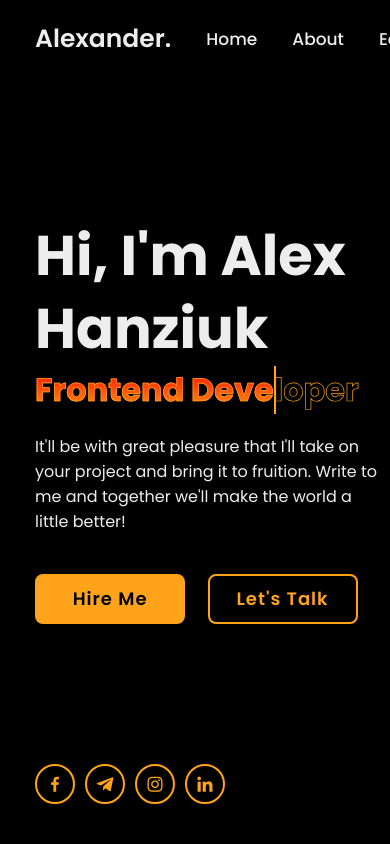
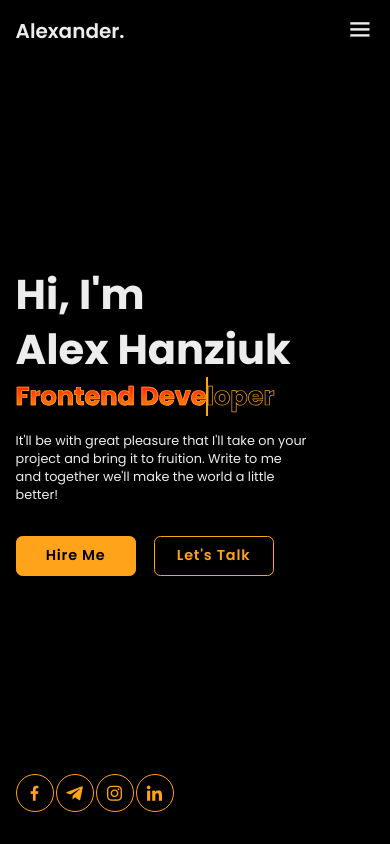
Before and after one commit to AlexanderHanziuk/pet_angular_strapi, an Angular app: page / in a window 390 px wide. Shown: the top 844 px of the page. Built offline with nearby package versions, Linux system fonts and the light colour scheme.

Commit message:
create adaptive styles

```diff
--- a/src/app/pages/components/contact/contact.component.scss
+++ b/src/app/pages/components/contact/contact.component.scss
@@ -167,3 +167,9 @@
 .modal.open .modal-box {
   transform: scale(1);
 }
+
+@media (max-width: 462px) {
+  .contact form .input-box .input-field {
+    width: 100%;
+  }
+}
--- a/src/app/pages/components/education/education.component.scss
+++ b/src/app/pages/components/education/education.component.scss
@@ -99,3 +99,9 @@
   padding-top: 0.5rem;
   padding-left: 2rem;
 }
+
+@media (max-width: 462px) {
+  .education {
+    padding: 10rem 4% 5rem 5%;
+  }
+}
--- a/src/app/pages/components/footer/footer.component.scss
+++ b/src/app/pages/components/footer/footer.component.scss
@@ -54,3 +54,20 @@
 .footer-iconTop a:hover i {
   color: var(--main-color);
 }
+
+@media (max-width: 991px) {
+  .footer {
+    padding: 2rem 4%;
+  }
+}
+
+@media (max-width: 462px) {
+  .footer {
+    flex-direction: column-reverse;
+  }
+
+  .footer p {
+    margin-top: 2rem;
+    text-align: center;
+  }
+}
--- a/src/app/pages/components/header/header.component.scss
+++ b/src/app/pages/components/header/header.component.scss
@@ -47,3 +47,69 @@
   cursor: pointer;
   display: none;
 }
+
+@media (max-width: 991px) {
+  .header {
+    padding: 2rem 4%;
+  }
+}
+
+@media (max-width: 768px) {
+  .header {
+    background: var(--bg-color);
+  }
+
+  #menu-icon {
+    display: block;
+  }
+
+  .navbar {
+    position: absolute;
+    top: 100%;
+    left: -100%;
+    width: 100%;
+    padding: 1rem 4%;
+    background: var(--main-color);
+    box-shadow: 0 0.5rem 1rem rgba(0, 0, 0, 0.2);
+    z-index: 1;
+    transition: 250ms ease;
+    transition-delay: 250ms;
+  }
+
+  .navbar.active {
+    left: 0;
+    transition-delay: 0s;
+  }
+
+  .navbar .active-nav {
+    position: absolute;
+    top: 0;
+    left: -100%;
+    width: 100%;
+    height: 100%;
+    background: var(--bg-color);
+    border-top: 0.1rem solid rgba(0, 0, 0, 0.2);
+    z-index: -1;
+    transition: 250ms ease;
+    transition-delay: 0s;
+  }
+
+  .navbar.active .active-nav {
+    left: 0;
+    transition-delay: 250ms;
+  }
+
+  .navbar a {
+    display: block;
+    font-size: 2rem;
+    margin: 3rem 0;
+    transform: translateX(-20rem);
+    transition: 250ms ease;
+    transition-delay: 0s;
+  }
+
+  .navbar.active a {
+    transform: translateX(0);
+    transition-delay: 250ms;
+  }
+}
--- a/src/app/pages/components/home/home.component.scss
+++ b/src/app/pages/components/home/home.component.scss
@@ -165,6 +165,65 @@
   opacity: 0.8;
 }
 
+@media (max-width: 991px) {
+  .home {
+    padding: 0 4%;
+  }
+}
+
+@media (max-width: 850px) {
+  .animate.home-img {
+    width: 55%;
+  }
+}
+
+@media (max-width: 768px) {
+  .home-imgHover {
+    pointer-events: none;
+    background: var(--bg-color);
+    opacity: 0.6;
+  }
+}
+
+@media (max-width: 540px) {
+  .home-content h1 {
+    display: flex;
+    flex-direction: column;
+  }
+
+  .home-sci {
+    width: 160px;
+  }
+
+  .home-sci a {
+    width: 38px;
+    height: 38px;
+  }
+}
+
+@media (max-width: 462px) {
+  .home-content h1 {
+    font-size: 5.2rem;
+  }
+}
+
+@media (max-width: 371px) {
+  .home {
+    justify-content: center;
+  }
+
+  .home-content {
+    display: flex;
+    align-items: center;
+    flex-direction: column;
+    text-align: center;
+  }
+
+  .home-content h1 {
+    font-size: 5rem;
+  }
+}
+
 @keyframes homeBgText {
   0%,
   10%,
--- a/src/styles.scss
+++ b/src/styles.scss
@@ -76,3 +76,21 @@
 .btn-box .btn:hover {
   color: var(--main-color);
 }
+
+@media (max-width: 1200px) {
+  html {
+    font-size: 55%;
+  }
+}
+
+@media (max-width: 991px) {
+  section {
+    padding: 10rem 4% 2rem;
+  }
+}
+
+@media (max-width: 540px) {
+  html {
+    font-size: 50%;
+  }
+}
```
